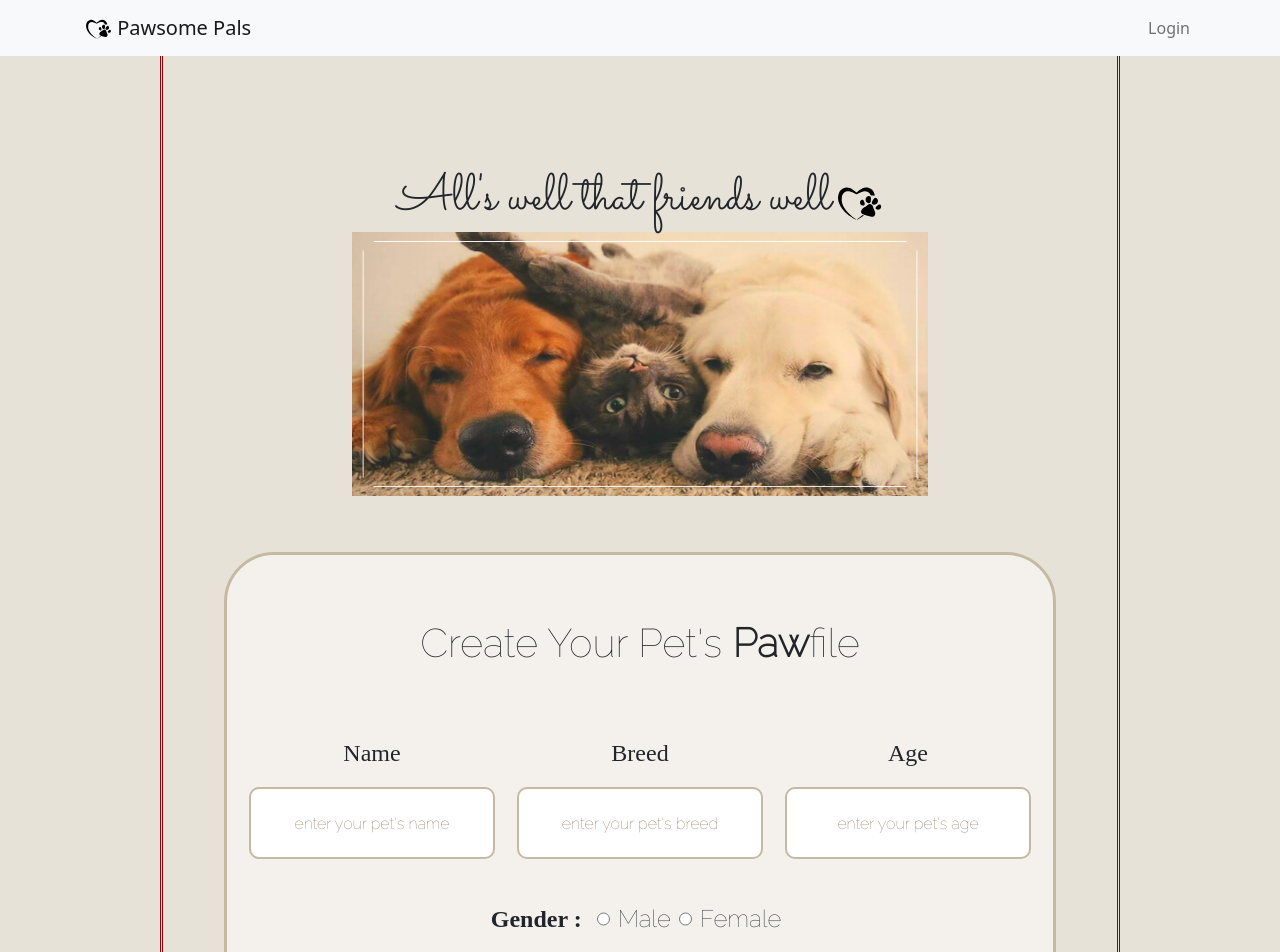
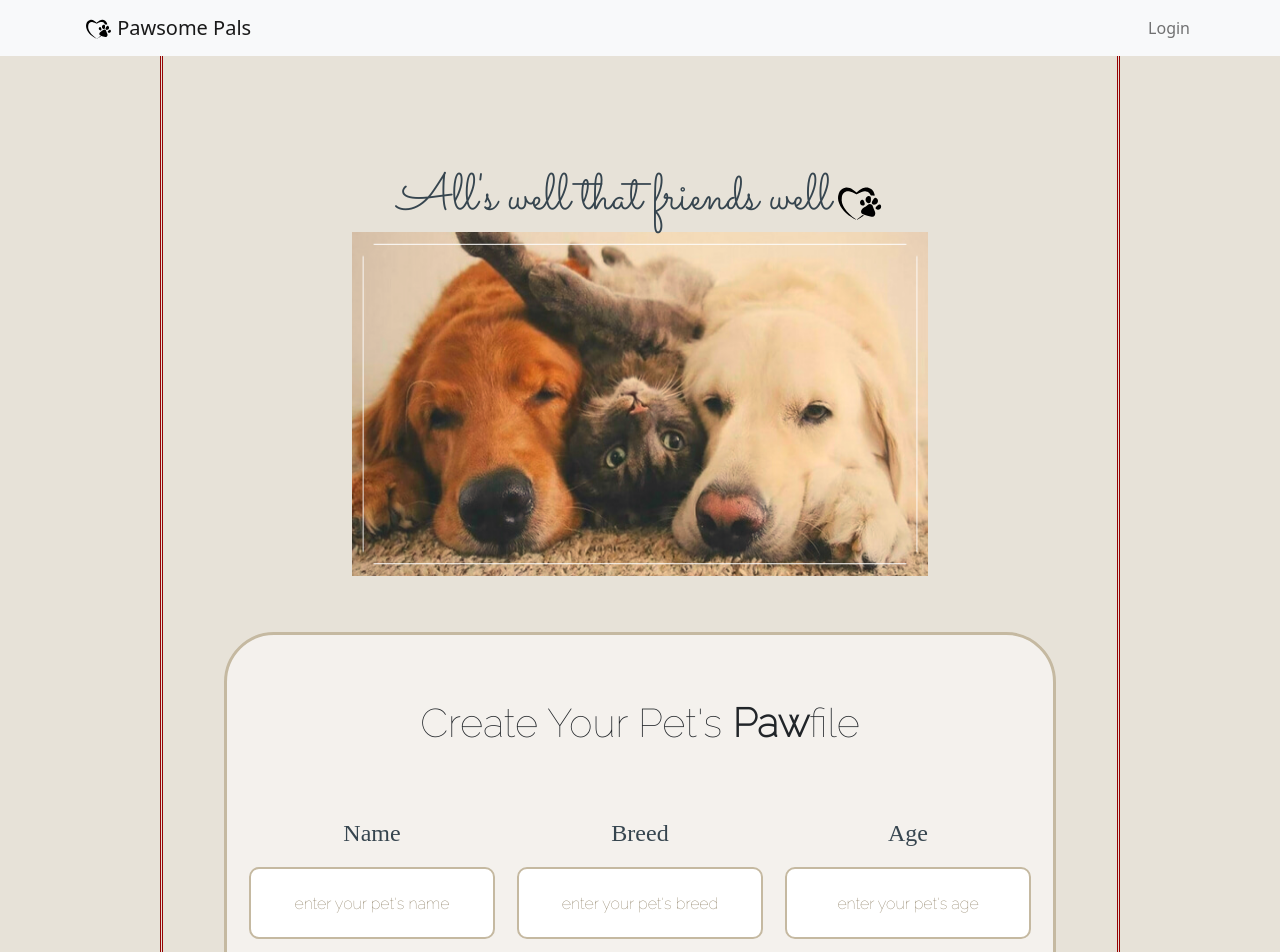
Before and after one commit to miaju/pawsome-pals, a React (Create React App) app: page /pets/new in a window 1280 px wide. Shown: the top 952 px of the page. Built offline with nearby package versions, Linux system fonts and the light colour scheme; no server answers; a web font is replaced by a local one.

Commit message:
Resize pet photo

```diff
--- a/src/components/styling/Form.scss
+++ b/src/components/styling/Form.scss
@@ -17,6 +17,7 @@
     #header {
       display: flex;
       justify-content: center;
+      color: #36454F;
       h1 {
         position: absolute;
         font-family: "sacramento";
@@ -31,7 +32,7 @@
         margin-top: 16vh;
         padding-bottom: 2vh;
         width: 45vw;
-        height: 35vh;
+        height: 45vh;
       }
     }
   }
@@ -54,6 +55,7 @@
   #labels {
     display: flex;
     justify-content: space-evenly;
+    color: #36454F;
   }
 
   h1 {
@@ -155,4 +157,5 @@
 #container #description input {
   height: 5em;
 }
+
 // top right bottom left
```
